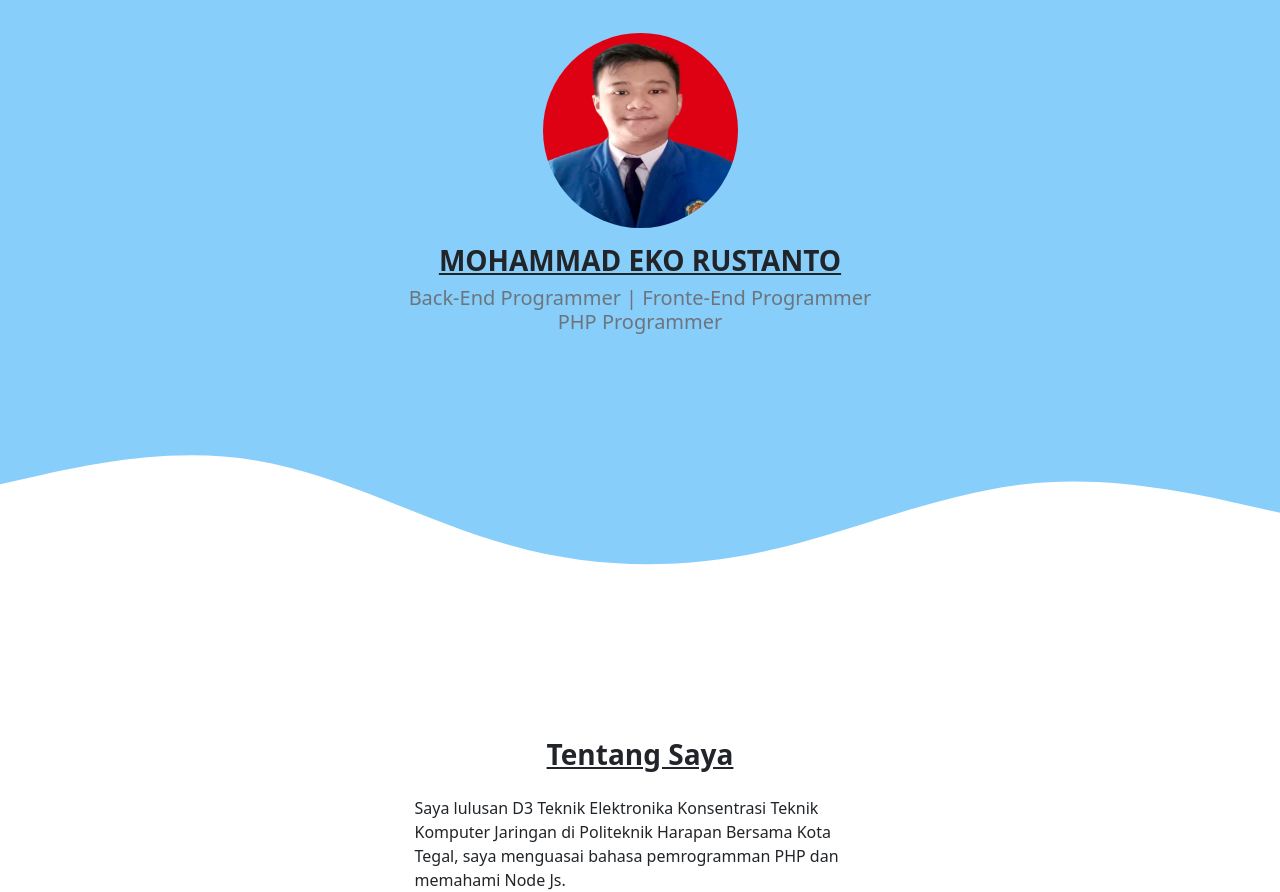
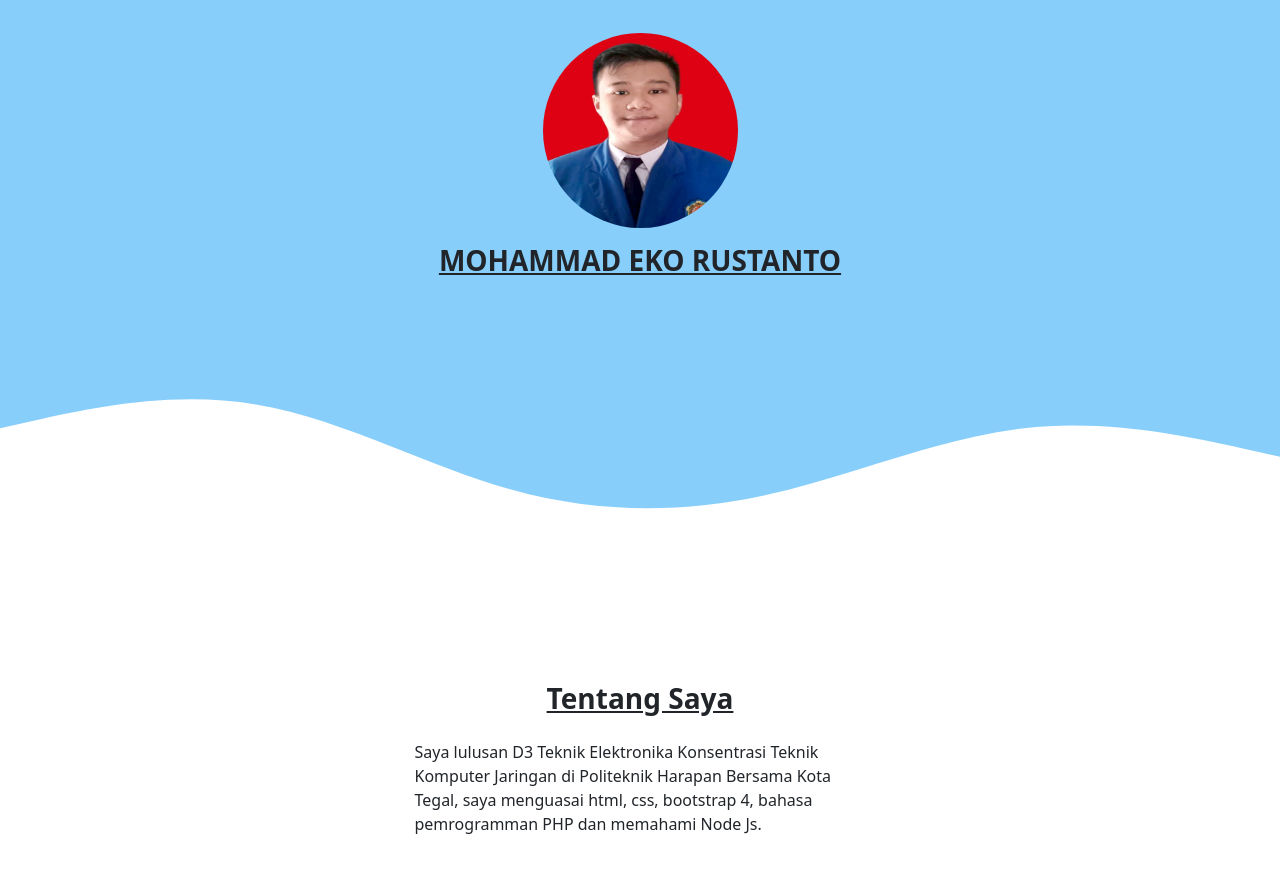
Before and after one commit to mohammadekorustanto/my-portfolio.github.io, a plain HTML site: page index.html in a window 1280 px wide. Shown: the part 63-955 px from the top of the page. Drawn offline with nearby package versions, Linux system fonts and the light colour scheme.

Commit message:
mengubah profile

```diff
--- a/index.html
+++ b/index.html
@@ -40,7 +40,6 @@
       <div class="container">
         <img src="img/eko.JPG" alt="MOHAMMAD EKO RUSTANTO" class="rounded-circle" />
         <h3 class="fw-bold mt-3 text-decoration-underline">MOHAMMAD EKO RUSTANTO</h3>
-        <h5 class="text-muted">Back-End Programmer | Fronte-End Programmer </br> PHP Programmer</h5>
       </div>
       <svg xmlns="http://www.w3.org/2000/svg" viewBox="0 0 1440 320">
         <path
@@ -62,7 +61,7 @@
         </div>
         <div class="row mt-3 justify-content-center">
           <div class="col-md-5">
-            <p class="text-start">Saya lulusan D3 Teknik Elektronika Konsentrasi Teknik Komputer Jaringan di Politeknik Harapan Bersama Kota Tegal, saya menguasai bahasa pemrogramman PHP dan memahami Node Js.</p>
+            <p class="text-start">Saya lulusan D3 Teknik Elektronika Konsentrasi Teknik Komputer Jaringan di Politeknik Harapan Bersama Kota Tegal, saya menguasai html, css, bootstrap 4, bahasa pemrogramman PHP dan memahami Node Js.</p>
           </div>
         </div>
       </div>
```
